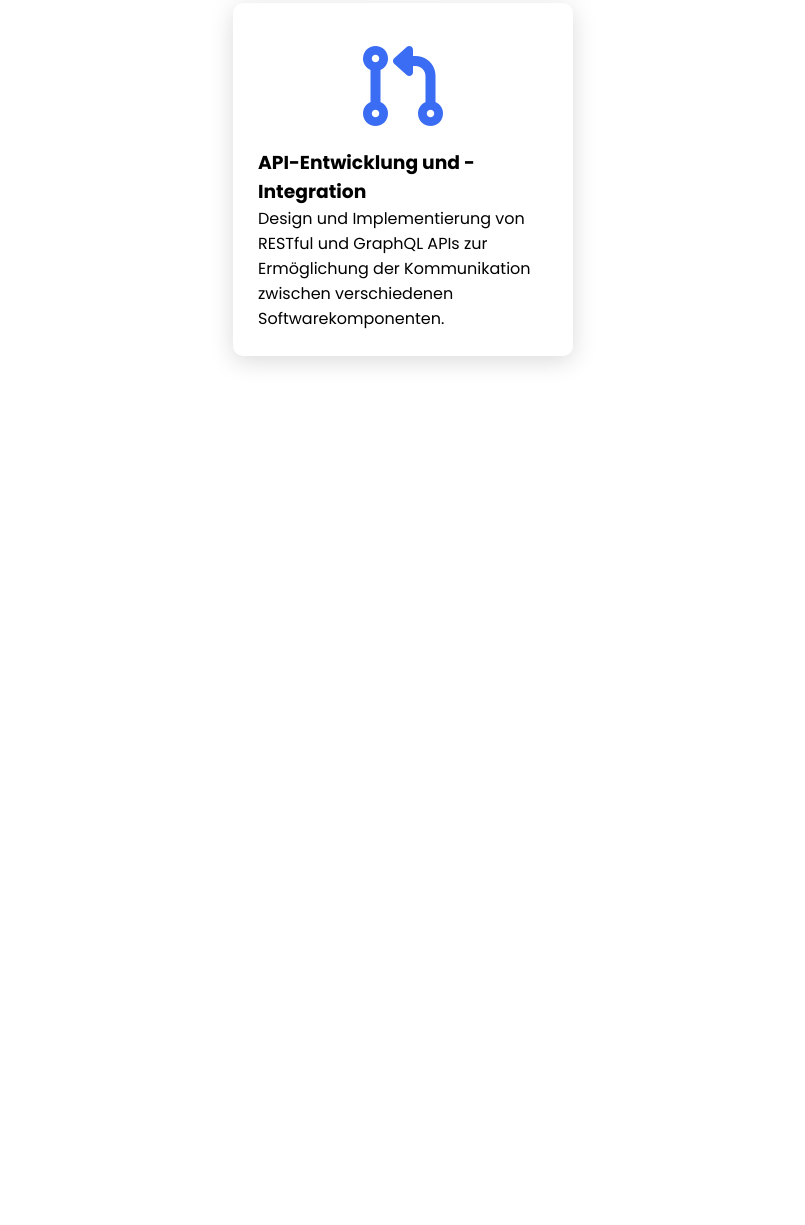
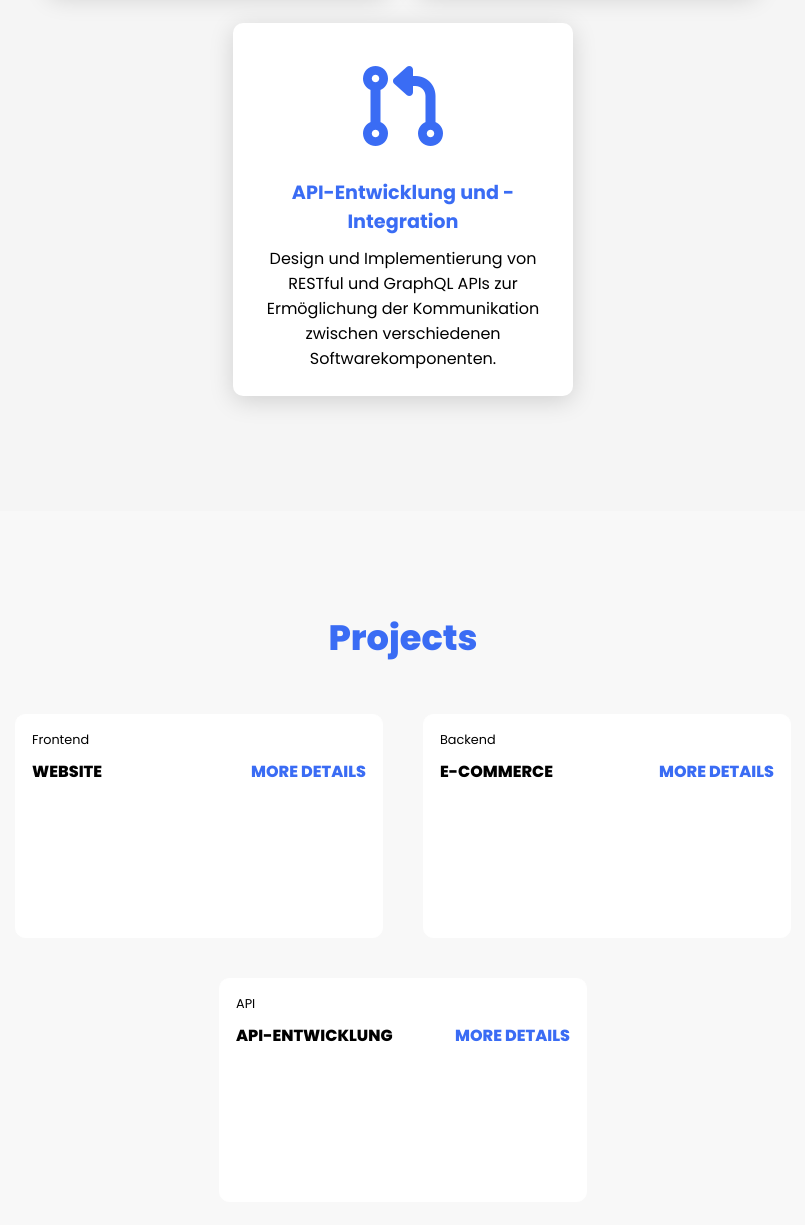
Before and after one commit to mazlum50/portfolio, a plain HTML site: page index.html in a window 1280 px wide. Shown: the part 1374-2599 px from the top of the page, without its empty margins (237-1042 px from the left). Before the commit the page ends 1845 px from the top, so only its background shows below. Drawn offline with Linux system fonts and the light colour scheme.

Commit message:
projects section

```diff
--- a/index.html
+++ b/index.html
@@ -19,8 +19,8 @@
     </header>
     <section class="main">
         <div>
-            <h2>Hallo , Ich bin Mazlum <br> <span>Backend Developer </span> </h2>
-            <a href="#project" class="main-btn">Mein Projekt ansehen</a>
+            <h2>Hallo , Ich bin Mazlum <br> <span>Full-Stack Entwickler </span> </h2>
+            <a href="#projects" class="main-btn">Mein Projekt ansehen</a>
             <div class="social">
                 <a href="#"><i class="fa-brands fa-linkedin"></i></a>
                 <a href="#"><i class="fa-brands fa-facebook"></i></a>
@@ -61,6 +61,46 @@
             </div>
         </div>
     </section>
+    <section class="projects" id="projects">
+        <h2 class="title">Projects</h2>
+        <div class="content">
+            <div class="project-card">
+                <div>
+
+                </div>
+                <div class="project-info">
+                    <p class="project-category">Frontend</p>
+                    <strong class="project-title">
+                        <span>Website</span>
+                        <a href="#" class="more-details">More details</a>
+                    </strong>
+                </div>
+            </div>
+            <div class="project-card">
+                <div>
+                </div>
+                <div class="project-info">
+                    <p class="project-category">Backend</p>
+                    <strong class="project-title">
+                        <span>E-commerce</span>
+                        <a href="#" class="more-details">More details</a>
+                    </strong>
+                </div>
+            </div>
+            <div class="project-card">
+                <div>
+                </div>
+                <div class="project-info">
+                    <p class="project-category">API</p>
+                    <strong class="project-title">
+                        <span>API-Entwicklung</span>
+                        <a href="#" class="more-details">More details</a>
+                    </strong>
+                </div>
+            </div>
+        </div>
+    </section>
+
 
 
 
--- a/style.css
+++ b/style.css
@@ -7,7 +7,7 @@
      scroll-behavior: smooth;
  }
 header{
-    background-color: gray;
+    background-color: lightgray;
     width: 100%;
     position: fixed;
     z-index: 999;
@@ -18,13 +18,13 @@ header{
 }
 .logo{
     text-decoration: none;
-    color: #4e9eff;
+    color: #3a6cf4;
     text-transform: uppercase;
     font-weight: 700;
     font-size: 1.8em;
 }
 nav a {
-    color: #4e9eff;
+    color: #3a6cf4;
     text-decoration: none;
     font-weight: 500;
     font-size: 1.1em;
@@ -96,6 +96,9 @@ section {
     flex-direction: row;
     flex-wrap: wrap;
 }
+.cards{
+    background-color: #F5F5F5;
+}
 .card {
     background-color: #fff;
     width: 21.25em;
@@ -114,3 +117,57 @@ section {
     font-size: 5em;
     text-align: center;
 }
+.info {
+    text-align: center;
+}
+
+.info h3{
+    color: #3a6cf4;
+    font-size: 1.2em;
+    font-weight: 700;
+    margin: 10px;
+}
+
+.projects {
+    background-color: #F8F8F8;
+}
+
+.projects .content{
+    margin-top: 30px;
+}
+
+.project-card {
+    background-color: #fff;
+    border: 1px solid #fff;
+    min-height: 14em;
+    width: 23em;
+    overflow: hidden;
+    border-radius: 10px;
+    margin: 20px;
+    transition: 0.7s ease;
+}
+
+.project-card:hover {
+    transform: scale(1.1);
+}
+.project-info {
+    padding: 1em;
+}
+
+.project-category {
+    font-size: 0.8em;
+    color: #000;
+}
+
+.project-title {
+    display: flex;
+    justify-content: space-between;
+    text-transform: uppercase;
+    font-weight: 800;
+    margin-top: 10px;
+}
+
+.more-details {
+    text-decoration: none;
+    color: #3a6cf4;
+}
```
